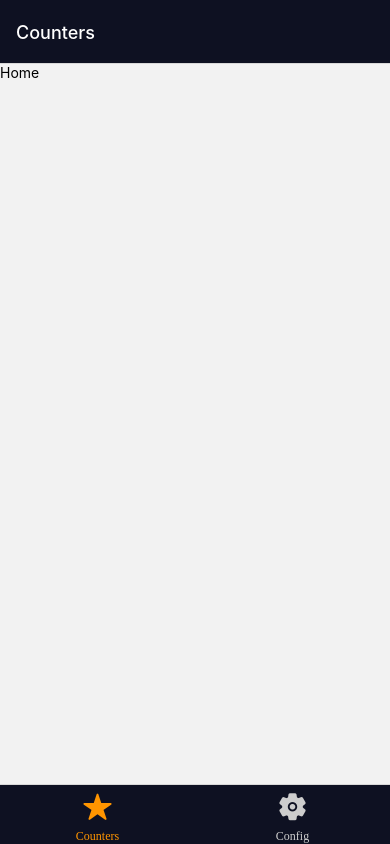
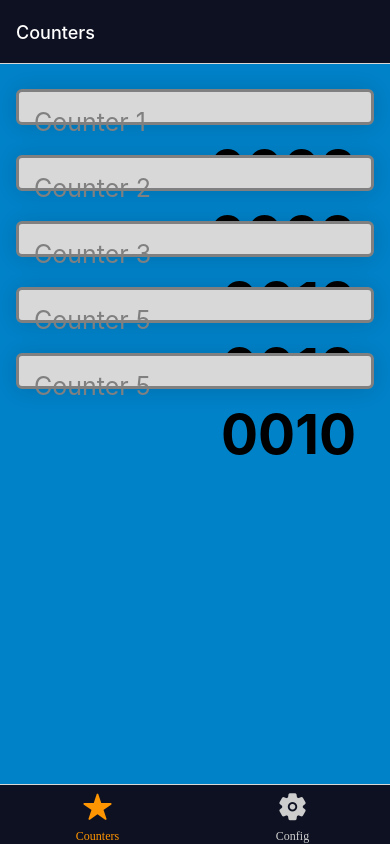
Before and after one commit to alexandreacm/AppCounter, a React Native app: screen / in a window 390 px wide. Built offline with nearby package versions, Linux system fonts and the light colour scheme.

Commit message:
Created Config screen and added some adjustments at Home Screen.

```diff
--- /dev/null
+++ b/src/components/CardCounter/index.js
@@ -0,0 +1,12 @@
+import React from 'react';
+
+import { StyledCardBackground, StyledCounterName, StyledTotal } from './styles';
+
+export default function CardCounter({ data: { name, total } }) {
+  return (
+    <StyledCardBackground>
+      <StyledCounterName>{name}</StyledCounterName>
+      <StyledTotal>{total}</StyledTotal>
+    </StyledCardBackground>
+  );
+}
--- /dev/null
+++ b/src/components/CardCounter/styles.js
@@ -0,0 +1,29 @@
+import styled from 'styled-components/native';
+import colors from '@/theme/colors';
+
+const StyledCardBackground = styled.View`
+  flex: 1;
+  height: 160px;
+  background-color: ${colors.CARD_SELECTED};
+  margin-bottom: 30px;
+  border-radius: 6px;
+  padding: 15px;
+  border-width: 3px;
+  border-color: #808080;
+  elevation: 10;
+  box-shadow: 0px 1px 25px ${colors.CARD_BACKGROUND_SHADOW};
+`;
+
+const StyledCounterName = styled.Text`
+  color: #808080;
+  font-size: 25px;
+  text-align: left;
+`;
+
+const StyledTotal = styled.Text`
+  font-size: 55px;
+  font-weight: bold;
+  text-align: right;
+`;
+
+export { StyledCardBackground, StyledCounterName, StyledTotal };
--- a/src/screens/Config/index.js
+++ b/src/screens/Config/index.js
@@ -1,10 +1,38 @@
 import React from 'react';
-import { StyleSheet, Text, View } from 'react-native';
+
+import {
+  StyledBackground,
+  StyledTitle,
+  StyledButton,
+  StyledTextButton,
+  StyledContainerButton,
+  StyledContainerControl
+} from './styles';
 
 export default function Config() {
   return (
-    <View>
-      <Text>Config</Text>
-    </View>
+    <StyledBackground>
+      <StyledTitle>Counters</StyledTitle>
+
+      <StyledContainerButton>
+        <StyledButton>
+          <StyledTextButton>Add Counter</StyledTextButton>
+        </StyledButton>
+
+        <StyledButton>
+          <StyledTextButton>Remove Counter</StyledTextButton>
+        </StyledButton>
+      </StyledContainerButton>
+
+      <StyledContainerControl>
+        <StyledButton>
+          <StyledTextButton>Add Counter</StyledTextButton>
+        </StyledButton>
+
+        <StyledButton>
+          <StyledTextButton>Remove Counter</StyledTextButton>
+        </StyledButton>
+      </StyledContainerControl>
+    </StyledBackground>
   );
 }
--- /dev/null
+++ b/src/screens/Config/styles.js
@@ -0,0 +1,64 @@
+import styled from 'styled-components/native';
+import colors from '@/theme/colors';
+
+const StyledBackground = styled.View`
+  flex: 1;
+  background-color: ${colors.BG};
+  padding: 16px;
+`;
+
+const StyledTitle = styled.Text`
+  text-align: left;
+  font-size: 20px;
+  font-weight: bold;
+`;
+
+const StyledButton = styled.TouchableOpacity`
+  width: 50%;
+  height: 60px;
+  margin: 10px;
+  justify-content: center;
+  align-items: center;
+  border-radius: 10px;
+  background-color: ${colors.CARD_SELECTED};
+`;
+
+const StyledTextButton = styled.Text`
+  text-align: center;
+  font-size: 16px;
+  font-weight: bold;
+  color: ${colors.BUTTON_TEXT};
+`;
+
+const StyledContainerButton = styled.View`
+  width: 100%;
+  flex-direction: row;
+  padding: 20px;
+  justify-content: center;
+  align-items: center;
+  margin-bottom: 10px;
+  margin-top: 10px;
+`;
+
+const StyledContainerControl = styled.View`
+  width: 100%;
+  height: 170px;
+  padding: 25px;
+  top: 30px;
+  flex-direction: row;
+  justify-content: center;
+  align-items: center;
+  border-width: 2px;
+  border-color: ${colors.COLOR_WHITE};
+  border-style: dotted;
+  margin-bottom: 10px;
+`;
+
+export {
+  StyledBackground,
+  StyledTitle,
+  StyledButton,
+  StyledTextButton,
+  StyledContainerButton,
+  StyledContainerControl
+};
--- a/src/screens/Home/index.js
+++ b/src/screens/Home/index.js
@@ -1,10 +1,47 @@
-import React from 'react';
-import { StyleSheet, Text, View } from 'react-native';
+import React, { useState } from 'react';
+import { FlatList } from 'react-native';
+
+import { StyledBackground } from './styles';
+
+import CardCounter from '@/components/CardCounter';
 
 export default function Home() {
+  const [counters, setCounters] = useState([
+    {
+      id: 1,
+      name: 'Counter 1',
+      total: '0008'
+    },
+    {
+      id: 2,
+      name: 'Counter 2',
+      total: '0009'
+    },
+    {
+      id: 3,
+      name: 'Counter 3',
+      total: '0010'
+    },
+    {
+      id: 4,
+      name: 'Counter 5',
+      total: '0010'
+    },
+    {
+      id: 5,
+      name: 'Counter 5',
+      total: '0010'
+    }
+  ]);
+
   return (
-    <View>
-      <Text>Home</Text>
-    </View>
+    <StyledBackground>
+      <FlatList
+        contentContainerStyle={{ paddingHorizontal: 16, marginTop: 25 }}
+        data={counters}
+        keyExtractor={item => item.id.toString()}
+        renderItem={({ item }) => <CardCounter data={item} />}
+      />
+    </StyledBackground>
   );
 }
--- /dev/null
+++ b/src/screens/Home/styles.js
@@ -0,0 +1,9 @@
+import styled from 'styled-components/native';
+import colors from '@/theme/colors';
+
+const StyledBackground = styled.View`
+  flex: 1;
+  background-color: ${colors.BG};
+`;
+
+export { StyledBackground };
--- a/src/theme/colors.js
+++ b/src/theme/colors.js
@@ -3,6 +3,15 @@ const colors = {
   PRIMARY: '#0e1122',
   SECONDARY: '#2f3766',
   ICON_TAB: '#ff9500',
+
+  BG: '#0082c9',
+  CARD_SELECTED: '#d8d8d8',
+  CARD_UNSELECTED: '#6dadd1',
+  BUTTON_TEXT: '#14437b',
+
+  BORDER_BOTTOM_COLOR: 'rgba(218, 218, 218, 0.4)',
+  BACKGROUND_SHADOW: 'rgba(0, 0, 0, 0.25)',
+  CARD_BACKGROUND_SHADOW: 'rgba(0, 0, 0, 0.15)',
 
   SUCCESS: '#27AE60',
   DANGER: '#EB001B',
```
Also changed, not shown: .eslintrc.js, .prettierrc.js.
